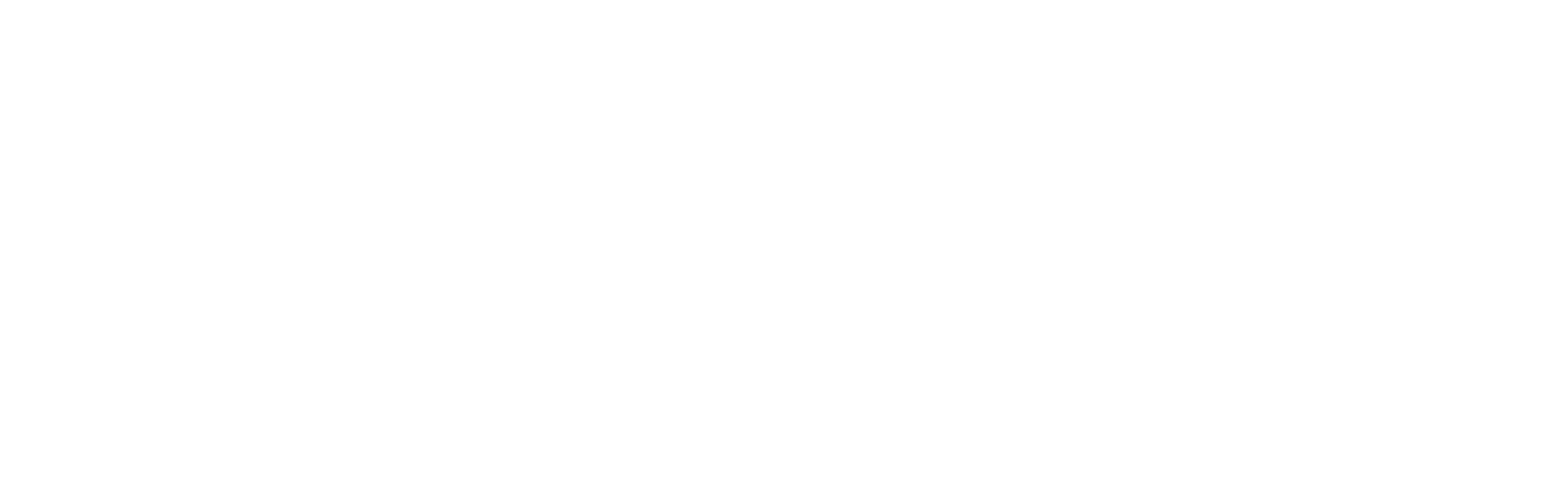
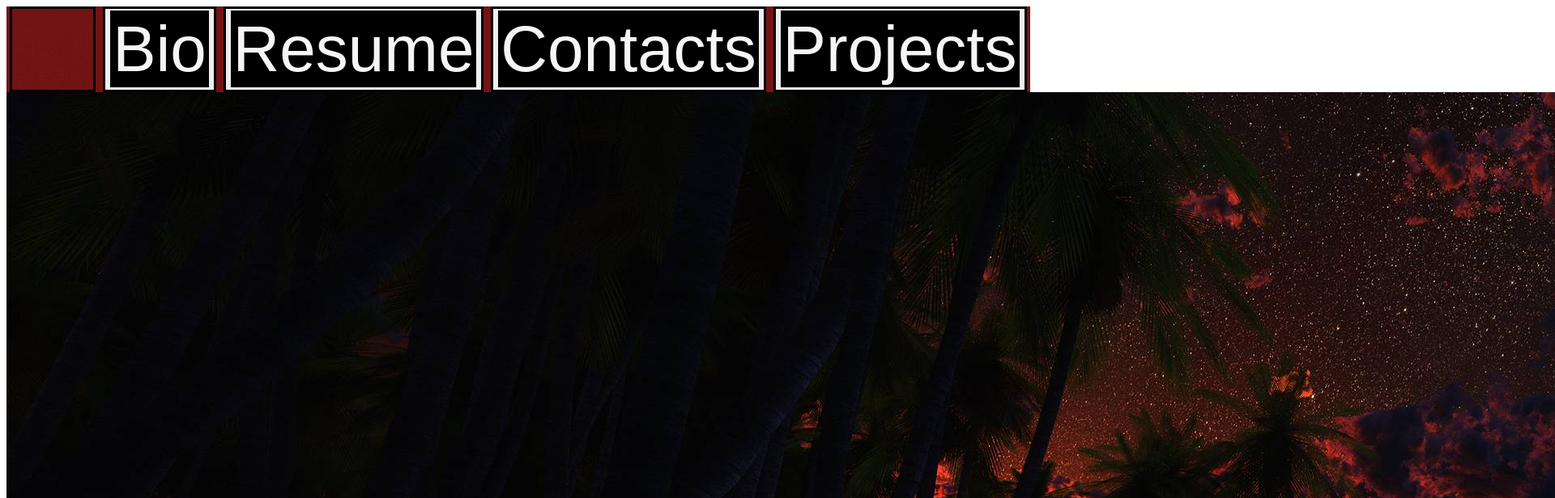
Before and after one commit to Bones0689/Project-1-Portfolio, a plain HTML site: page index.html in a window 1280 px wide. Shown: the top 616 px of the page at 81% size, 1920 px wide, since content can reach past the window. Drawn offline with Linux system fonts and the light colour scheme.

Commit message:
CSS FIXED

```diff
--- a/css/style.css
+++ b/css/style.css
@@ -0,0 +1,51 @@
+
+#pageContent {
+
+}
+
+#navContainer {
+    display: flex;
+    flex-direction: row;
+    justify-content: space-around;
+    background-color: #721414;
+}
+
+#pageBG {
+    background-repeat: no-repeat;
+    background-attachment: fixed;
+    background-size: cover;
+    background-position: center;
+}
+
+
+#navLogo {
+
+}
+
+#navBio {
+
+}
+
+#navResume {
+
+}
+
+#navContact {
+
+}
+
+#navProjects {
+
+}
+
+
+.navLinks {
+    border: solid black;
+    background-color: black;
+    font-size: 80px;
+    color: whitesmoke;
+}
+
+.navButtons {
+    border: solid black;
+}
--- a/index.html
+++ b/index.html
@@ -2,32 +2,24 @@
 <html lang="en">
 
 <head>
+    <link rel="stylesheet" href="css/style.css">
     <meta charset="UTF-8">
     <meta http-equiv="X-UA-Compatible" content="IE=edge">
     <meta name="viewport" content="width=device-width, initial-scale=1.0">
     <title>Portfolio</title>
 </head>
-<nav id="navBar">
 
-    <div id="navLogo">
+<body id="pageContent">
 
-    </div>
-    <div id="navBio">
-
-    </div>
-    <div id="navResume">
-
-    </div>
-    <div id="navContact">
-
-    </div>
-    <div id="Projects">
-
+    <div id="navContainer">
+        <img id="navLogo" class="navLinks" src="imgs/ezgif.com-gif-maker(5).gif">
+          <button class="navButtons"> <a id="navBio" class="navLinks">Bio</a> </button>
+          <button class="navButtons"> <a id="navResume" class="navLinks">Resume</a> </button>
+          <button class="navButtons"> <a id="navContact" class="navLinks">Contacts</a> </button>
+          <button class="navButtons"> <a id="navProjects" class="navLinks">Projects</a> </button>
     </div>
 
-</nav>
-
-<body id="pageContent">
+    <img id="pageBG" src="imgs/pcBackground.jpg">
 
 </body>
 
```
Also changed, not shown: imgs/1.jpg (added), imgs/pcBackground.jpg (added).
